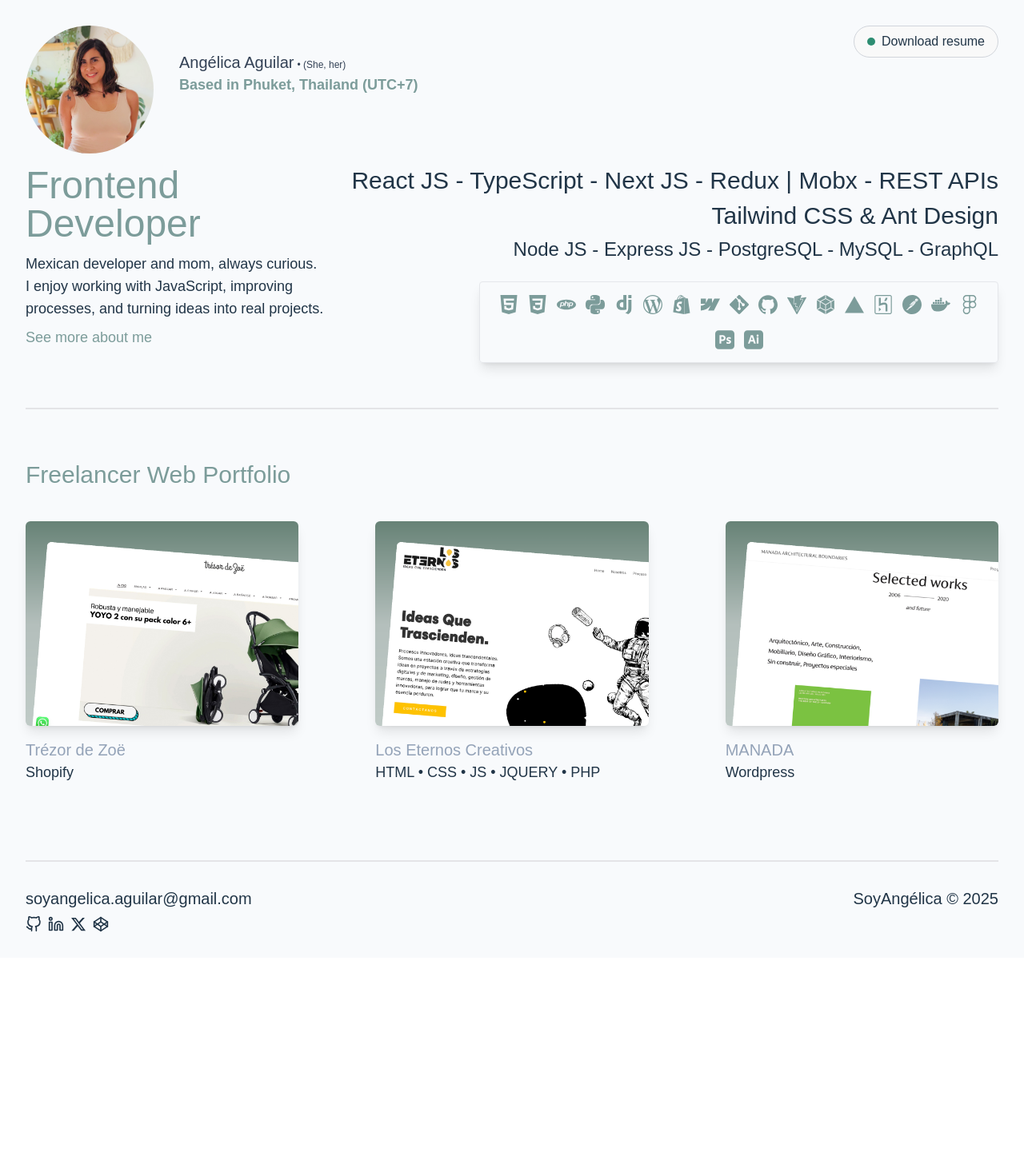
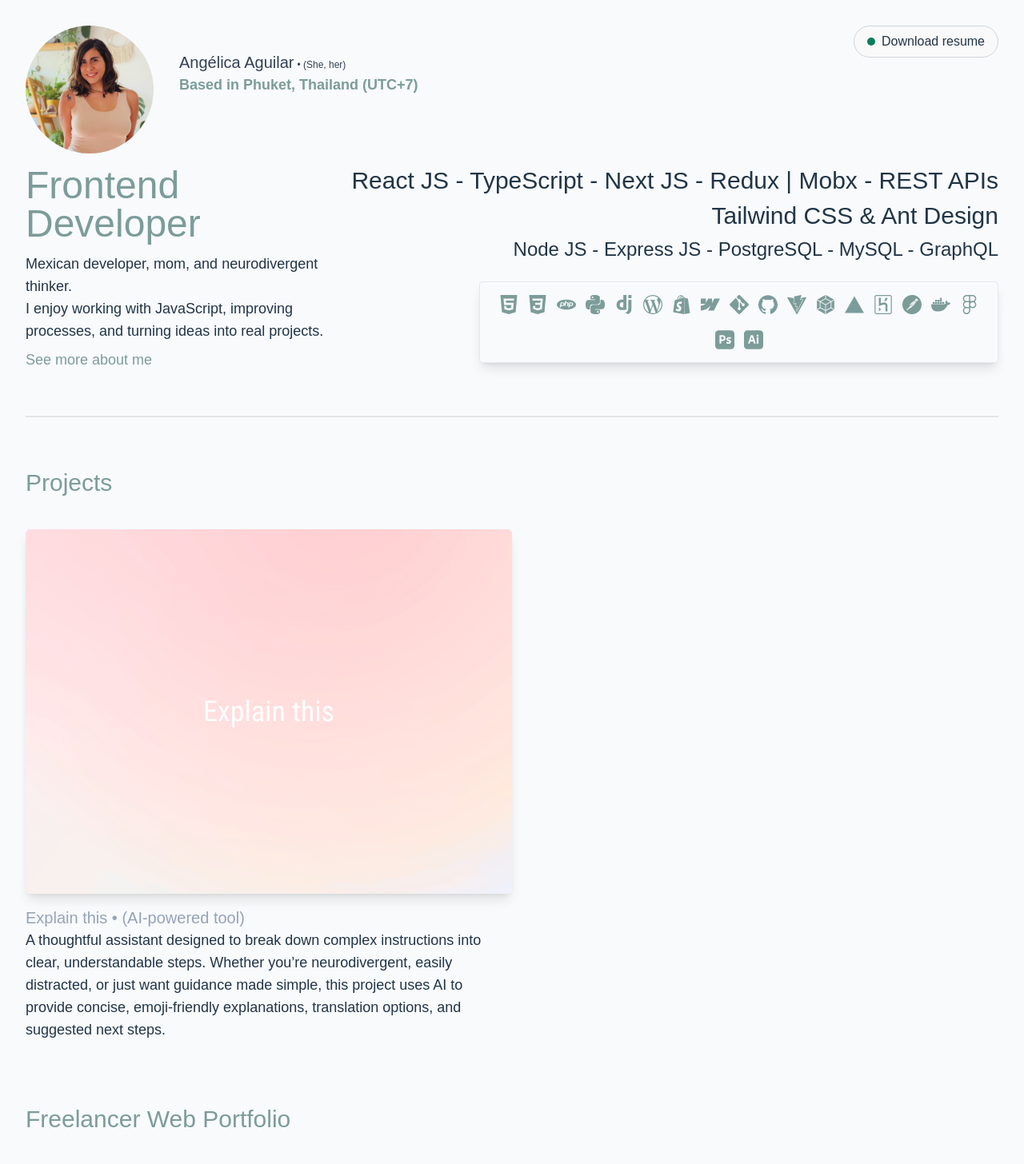
Before and after one commit to soyAngelica/portfolio2022, a React (Vite) app: page / in a window 1280 px wide. Shown: the top 1456 px of the page at 80% size. Before the commit the page ends 1198 px from the top, so only its background shows below. Built offline with nearby package versions, Linux system fonts and the light colour scheme; a web font is replaced by a local one.

Commit message:
add projects

```diff
--- a/src/components/Hero/Hero.tsx
+++ b/src/components/Hero/Hero.tsx
@@ -8,8 +8,9 @@ const Hero = () => {
           Frontend Developer
         </p>
         <p className="text-lg text-left mb-2 ">
-          Mexican developer and mom, always curious. <br /> I enjoy working with
-          JavaScript, improving processes, and turning ideas into real projects.
+          Mexican developer, mom, and neurodivergent thinker.
+          <br />I enjoy working with JavaScript, improving processes, and
+          turning ideas into real projects.
         </p>
         <p className="text-left text-lg">
           <a href="/about" className="text-teal hover:text-gray-500">
--- a/src/components/Home/Home.tsx
+++ b/src/components/Home/Home.tsx
@@ -2,13 +2,14 @@ import Footer from "../Footer";
 import Header from "../Header";
 import Hero from "../Hero";
 import Portfolio from "../Portfolio";
+import Projects from "../Projects";
 
 const Home = () => {
   return (
     <div>
       <Header />
       <Hero />
-      {/* <Projects /> */}
+      <Projects />
       <Portfolio />
       <Footer />
     </div>
--- a/src/components/Projects/Projects.tsx
+++ b/src/components/Projects/Projects.tsx
@@ -1,7 +1,35 @@
+import Projects1 from "@assets/img/p1.png";
 const Projects = () => {
   return (
     <div className="pt-16">
-      <h2 className="text-left text-3xl text-teal">Projects</h2>
+      <h2 className="text-left text-2xl font-bold md:font-normal md:text-3xl text-teal">
+        Projects
+      </h2>
+      <div className="md:flex md:space-x-10 lg:space-x-24 mt-10 w-[80%] md:w-full">
+        <div className="relative mb-14 md:mb-0 md:w-2/4">
+          <a href="https://explainthis-rho.vercel.app/" target="_blank">
+            <img
+              src={Projects1}
+              alt="Explain this"
+              className="w-full rounded-md shadow-lg"
+            />
+            <div className="absolute top-0 bottom-0 left-0 right-0 flex justify-center items-center"></div>
+            <div className="py-4">
+              <p className="text-xl text-slate-400">
+                Explain this • (AI-powered tool)
+              </p>
+              <p className="text-lg"></p>
+              <p className="text-lg">
+                A thoughtful assistant designed to break down complex
+                instructions into clear, understandable steps. Whether you’re
+                neurodivergent, easily distracted, or just want guidance made
+                simple, this project uses AI to provide concise, emoji-friendly
+                explanations, translation options, and suggested next steps.
+              </p>
+            </div>
+          </a>
+        </div>
+      </div>
     </div>
   );
 };
```
Also changed, not shown: src/assets/img/p1.png (added).
